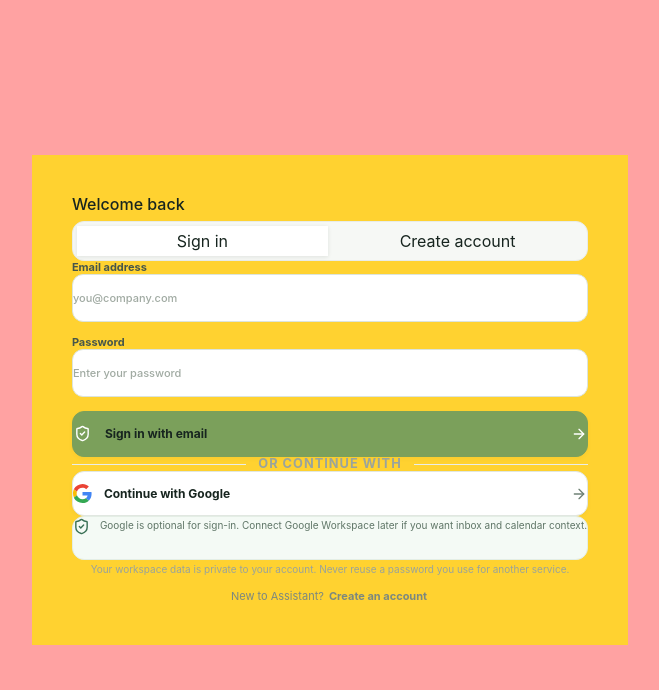
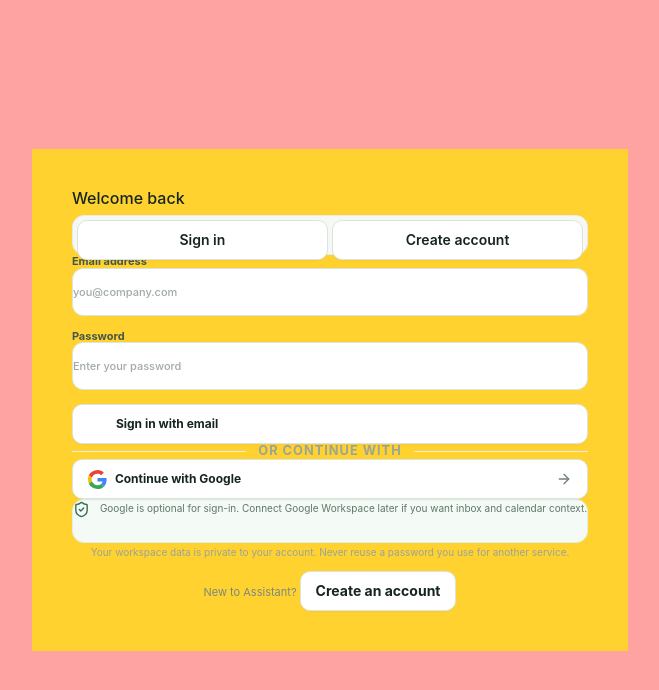
Before and after one commit to hanzalahnaveed/Assistant, a Next.js app: page /auth in a window 1280 px wide. Shown: the top 690 px of the page, without its empty margins (310-969 px from the left). Built offline with nearby package versions, Linux system fonts and the light colour scheme; no server answers.

Commit message:
Use Ant Design buttons in shared workspace UI

```diff
--- a/src/components/client/auth-client.jsx
+++ b/src/components/client/auth-client.jsx
@@ -1,5 +1,7 @@
 "use client";
 
+
+import { Button } from "antd";
 import { useEffect, useState } from "react";
 import {
   ArrowRight,
@@ -129,8 +131,8 @@ export default function AuthPage() {
           role="tablist"
           aria-label="Account access"
         >
-          <button
-            type="button"
+          <Button
+            htmlType="button"
             role="tab"
             aria-selected={mode === "signin"}
             className={`${mode === "signin" ? "bg-white text-[#164e3b] shadow-[0_1px_4px_rgb(22_43_30/10%)]" : "bg-transparent text-[#738078]"}`}
@@ -140,9 +142,9 @@ export default function AuthPage() {
             }}
           >
             Sign in
-          </button>
-          <button
-            type="button"
+          </Button>
+          <Button
+            htmlType="button"
             role="tab"
             aria-selected={mode === "signup"}
             className={`${mode === "signup" ? "bg-white text-[#164e3b]" : "bg-transparent text-[#738078]"}`}
@@ -152,7 +154,7 @@ export default function AuthPage() {
             }}
           >
             Create account
-          </button>
+          </Button>
         </div>
         {error && (
           <div
@@ -224,8 +226,8 @@ export default function AuthPage() {
               Use at least 8 characters. Your password is stored as a secure hash.
             </p>
           )}
-          <button
-            type="submit"
+          <Button
+            htmlType="submit"
             className="flex h-min-[51px] w-full items-center justify-center gap-3 rounded-xl border py-3 text-xs! font-[680]! shadow-[0_2px_5px_rgb(22_43_30/3%)] enabled:hover:shadow-[0_5px_14px_rgb(22_43_30/6%)] border-[#7ba05b] bg-[#7ba05b] text-white disabled:bg-[#f8faf8] disabled:text-[#839087] enabled:hover:border-[#5d7d43] enabled:hover:bg-[#5d7d43]"
             disabled={busy || checking}
           >
@@ -240,7 +242,7 @@ export default function AuthPage() {
               {busy ? "Please wait…" : mode === "signin" ? "Sign in with email" : "Create account"}
             </span>
             {!busy && !checking && <ArrowRight size={16} className="ml-auto text-white" />}
-          </button>
+          </Button>
         </form>
         <div className="flex items-center gap-3 text-[#9aa49c]">
           <span className="h-px flex-1 bg-[#e9ede9]" />{" "}
@@ -249,8 +251,8 @@ export default function AuthPage() {
           </small>{" "}
           <span className="h-px flex-1 bg-[#e9ede9]" />
         </div>
-        <button
-          type="button"
+        <Button
+          htmlType="button"
           className="flex h-min-[51px] w-full items-center justify-center gap-3 rounded-xl border py-3 text-xs! font-[680]! shadow-[0_2px_5px_rgb(22_43_30/3%)] enabled:hover:shadow-[0_5px_14px_rgb(22_43_30/6%)] border-[#e1e7e1] bg-white text-[#26332b] disabled:bg-[#f8faf8] disabled:text-[#839087] enabled:hover:border-[#a9c6b2] enabled:hover:bg-[#f8faf8]"
           onClick={continueWithGoogle}
           disabled={busy || checking}
@@ -262,7 +264,7 @@ export default function AuthPage() {
           )}
           <span>{mode === "signin" ? "Continue with Google" : "Create account with Google"}</span>
           <ArrowRight size={16} className="ml-auto text-[#6f8175]" />
-        </button>
+        </Button>
         <div className="flex items-start gap-2.5 rounded-xl border border-[#e4eee5] bg-[#f4faf5] text-[#397055]">
           <ShieldCheck size={17} className="mt-px shrink-0" />
           <p className="h-8 text-[10px] leading-[1.75] text-[#5f7667] text-pretty">
@@ -276,8 +278,8 @@ export default function AuthPage() {
         </p>
         <div className="text-center text-[11px] text-[#7c887f]">
           {mode === "signin" ? "New to Assistant?" : "Already have an account?"}{" "}
-          <button
-            type="button"
+          <Button
+            htmlType="button"
             className="ml-1 border-0 bg-transparent p-0.5 text-[length:inherit] font-[750]! text-[#7ba05b] hover:underline"
             onClick={() => {
               setMode(mode === "signin" ? "signup" : "signin");
@@ -285,7 +287,7 @@ export default function AuthPage() {
             }}
           >
             {mode === "signin" ? "Create an account" : "Sign in instead"}
-          </button>
+          </Button>
         </div>
       </div>
     </main>
```
